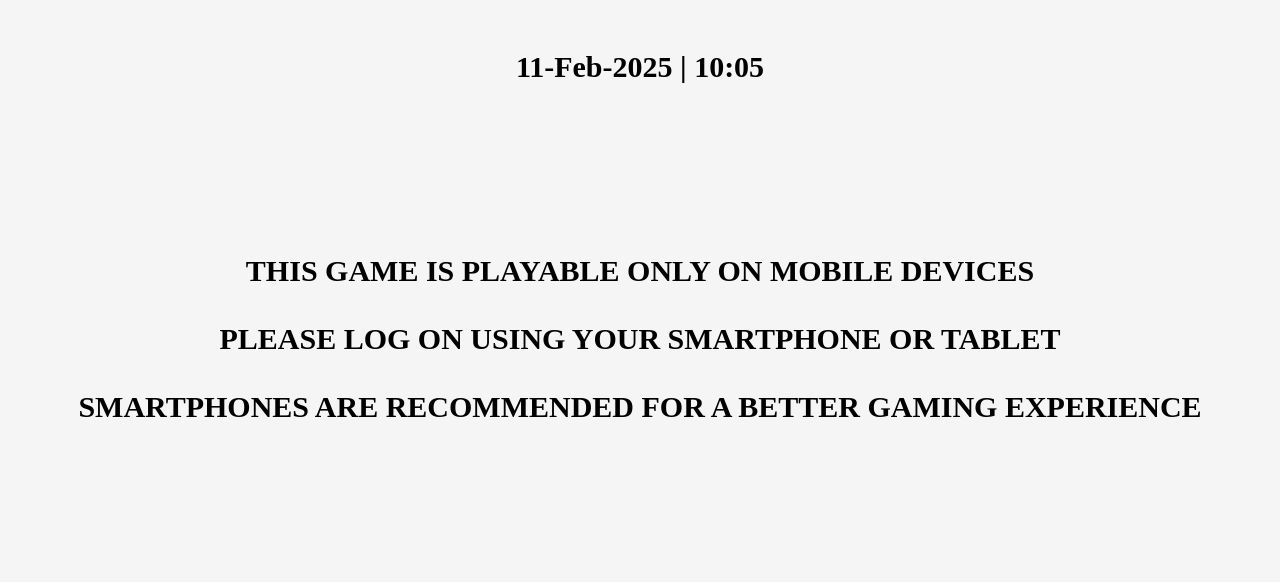
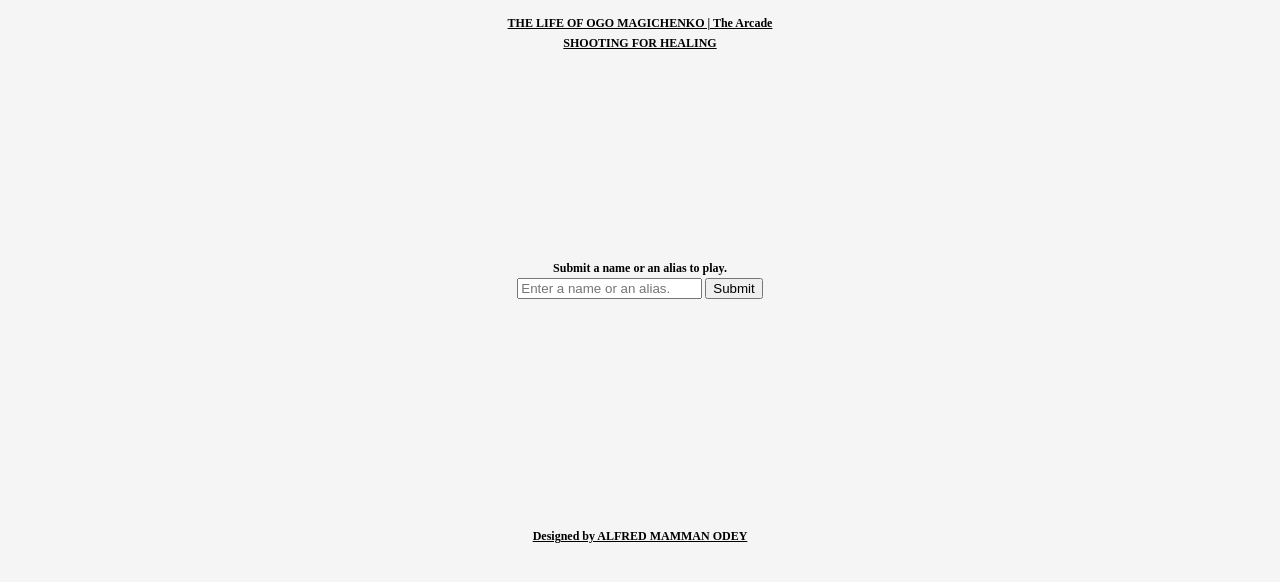
Before and after one commit to thedriverdev/thelifeofmagichenko, a plain HTML site: page index.html in a window 1280 px wide. Drawn offline with Linux system fonts and the light colour scheme.

Commit message:
Added a new sound file and edited some js files

```diff
--- a/firing.js
+++ b/firing.js
@@ -15,6 +15,7 @@ function shooting() {
 
  if (firingRate <= 19) {
   firingRate++;
+  gunShot.play();
   firingRateDisplay.innerHTML =
    "Firing rate: " + firingRate;
   firing.innerHTML = "Firing:" + ("🔥"
@@ -25,6 +26,7 @@ function shooting() {
  } else if (firingRate >= 19 &&
   firingRate <= 21) {
   firingRate++;
+  lightMachineGun.play();
   firingRateDisplay.style.color =
    "orange";
   firingRateDisplay.innerHTML =
--- a/index.html
+++ b/index.html
@@ -11,6 +11,7 @@
   <audio src="gunload.mp3" class="gunload"></audio>
   <audio src="guncocking.mp3" class="guncocking"></audio>
   <audio src="lightmachinegun.mp3" class="lightmachinegun"></audio>
+  <audio src="empty-gun-shot.mp3" class="empty-gun-shot"></audio>
   <h1 id="formobile"></h1>
   <div id="billBoard">
     <p class="momentBillboard"></p>
--- a/script.js
+++ b/script.js
@@ -32,19 +32,19 @@ momentBillboard.innerHTML = `${day}-${month}-${year} | ${hour}:${minute}`;
  const desktopMessage =
   `${day}-${month}-${year} | ${hour}:${minute} <br><br><br><br><br><br> THIS GAME IS PLAYABLE ONLY ON MOBILE DEVICES<br><br>PLEASE LOG ON USING YOUR SMARTPHONE OR TABLET<br><br>SMARTPHONES ARE RECOMMENDED FOR A BETTER GAMING EXPERIENCE`;
 
- function isMobile() {
-  return /Mobi|Android/i.test(navigator
-   .userAgent);
- }
+//  function isMobile() {
+//   return /Mobi|Android/i.test(navigator
+//    .userAgent);
+//  }
 
- if (!isMobile()) {
-  parent.innerHTML =
-   desktopMessage;
-  parent.style.textAlign = "center";
-  parent.style.marginTop = "50px";
-  parent.style.fontSize = "30px";
-  parent.style.fontWeight = "bold";
- }
+//  if (!isMobile()) {
+//   parent.innerHTML =
+//    desktopMessage;
+//   parent.style.textAlign = "center";
+//   parent.style.marginTop = "50px";
+//   parent.style.fontSize = "30px";
+//   parent.style.fontWeight = "bold";
+//  }
 
  function shoot() {
   bulletCount++;
@@ -58,7 +58,6 @@ momentBillboard.innerHTML = `${day}-${month}-${year} | ${hour}:${minute}`;
     "red";
 
   }
-  gunShot.play();
   trigger.innerText = "Firing🥵";
  }
  trigger.addEventListener("click", shoot);
--- a/shoot.js
+++ b/shoot.js
@@ -2,6 +2,7 @@ const gunLoad = document.querySelector(".gunload");
 const gunCock = document.querySelector(".guncocking");
 const gunShot = document.querySelector(".gunshot");
 const lightMachineGun = document.querySelector(".lightmachinegun");
+const gunJammed = document.querySelector(".empty-gun-shot");
 
 
 display1 = document.getElementById(
--- a/trigger.js
+++ b/trigger.js
@@ -376,6 +376,7 @@ function enableTrigger() {
    setTimeout(() => {
     timer.innerHTML =
      "00:00 second...";
+     gunJammed.play();
     trigger.disabled = true;
 // World Highscore
     if (scoreCount < (75 / 100) *
```
Also changed, not shown: 1 other file.
